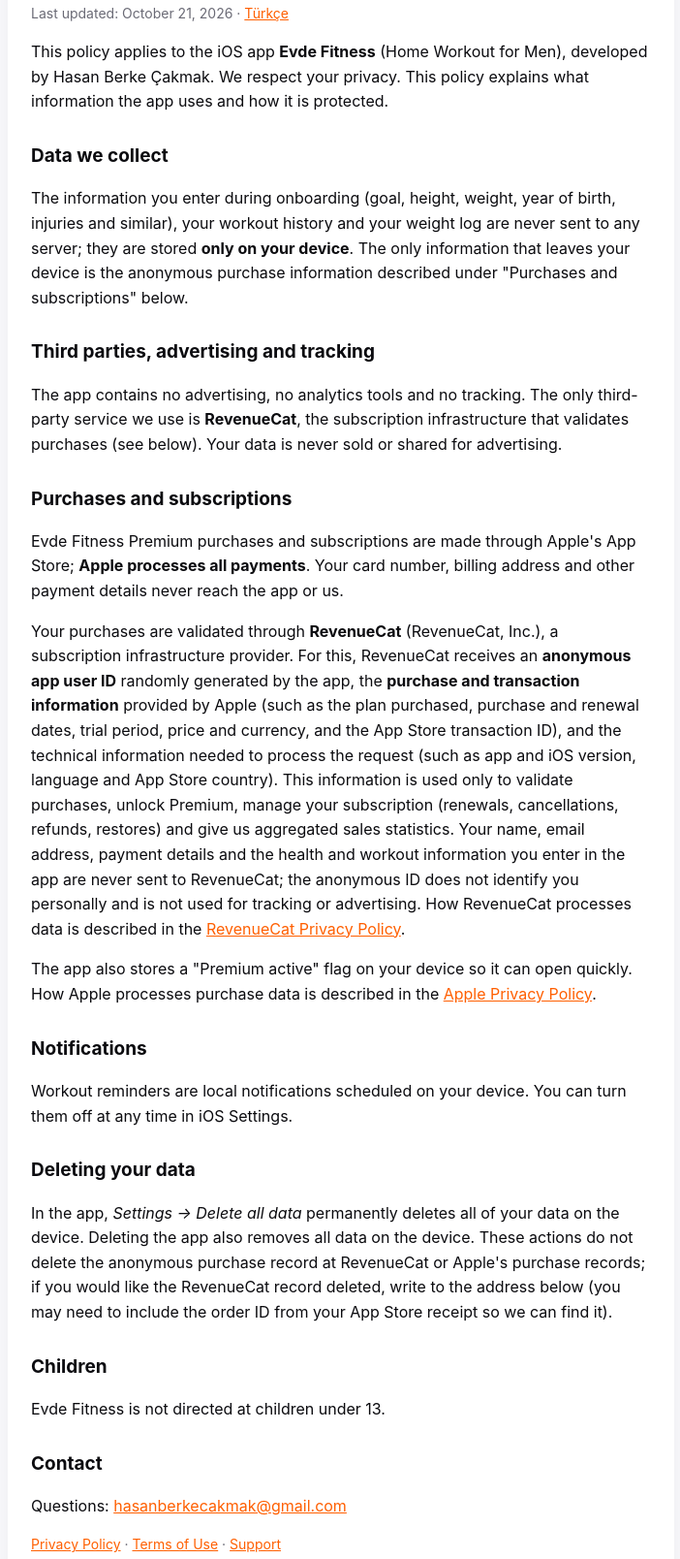
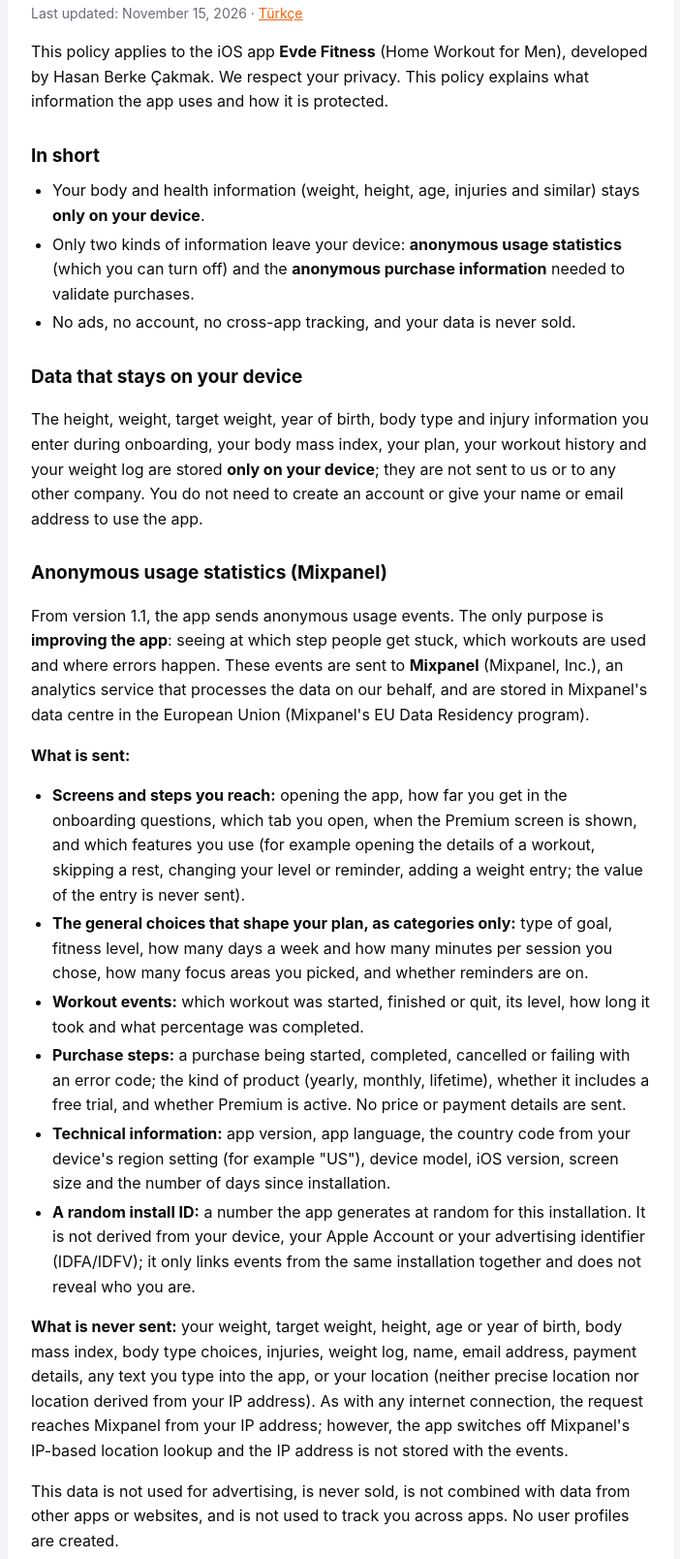
Before and after one commit to berkecakmak33/evdefitness-legal, a plain HTML site: page en/privacy-policy.html in a window 1280 px wide. Shown: the part 112-1720 px from the top of the page at 97% size, without its empty margins (288-990 px from the left). Drawn offline with Linux system fonts and the light colour scheme.

Commit message:
Revise privacy policy with new data usage details
Updated the privacy policy to reflect the latest changes regarding data usage and anonymous statistics.

```diff
--- a/en/privacy-policy.html
+++ b/en/privacy-policy.html
@@ -8,14 +8,37 @@ main { max-width: 720px; margin: 0 auto; padding: 32px 16px 64px; }
 h1 { font-size: 28px; margin: 0 0 4px; } h2 { font-size: 19px; margin: 28px 0 8px; }
 .brand { color: var(--orange); font-weight: 800; } .muted { color: var(--muted); font-size: 14px; }
 a { color: var(--orange); }
+ul { margin: 8px 0; padding-left: 22px; } li { margin: 4px 0; }
 </style></head><body><main><div class="card">
 <h1><span class="brand">Evde Fitness</span> Privacy Policy</h1>
-<p class="muted">Last updated: October 21, 2026 · <a href="../privacy-policy.html">Türkçe</a></p>
+<p class="muted">Last updated: November 15, 2026 · <a href="../privacy-policy.html">Türkçe</a></p>
 <p>This policy applies to the iOS app <strong>Evde Fitness</strong> (Home Workout for Men), developed by Hasan Berke Çakmak. We respect your privacy. This policy explains what information the app uses and how it is protected.</p>
-<h2>Data we collect</h2>
-<p>The information you enter during onboarding (goal, height, weight, year of birth, injuries and similar), your workout history and your weight log are never sent to any server; they are stored <strong>only on your device</strong>. The only information that leaves your device is the anonymous purchase information described under "Purchases and subscriptions" below.</p>
+<h2>In short</h2>
+<ul>
+<li>Your body and health information (weight, height, age, injuries and similar) stays <strong>only on your device</strong>.</li>
+<li>Only two kinds of information leave your device: <strong>anonymous usage statistics</strong> (which you can turn off) and the <strong>anonymous purchase information</strong> needed to validate purchases.</li>
+<li>No ads, no account, no cross-app tracking, and your data is never sold.</li>
+</ul>
+<h2>Data that stays on your device</h2>
+<p>The height, weight, target weight, year of birth, body type and injury information you enter during onboarding, your body mass index, your plan, your workout history and your weight log are stored <strong>only on your device</strong>; they are not sent to us or to any other company. You do not need to create an account or give your name or email address to use the app.</p>
+<h2>Anonymous usage statistics (Mixpanel)</h2>
+<p>From version 1.1, the app sends anonymous usage events. The only purpose is <strong>improving the app</strong>: seeing at which step people get stuck, which workouts are used and where errors happen. These events are sent to <strong>Mixpanel</strong> (Mixpanel, Inc.), an analytics service that processes the data on our behalf, and are stored in Mixpanel's data centre in the European Union (Mixpanel's EU Data Residency program).</p>
+<p><strong>What is sent:</strong></p>
+<ul>
+<li><strong>Screens and steps you reach:</strong> opening the app, how far you get in the onboarding questions, which tab you open, when the Premium screen is shown, and which features you use (for example opening the details of a workout, skipping a rest, changing your level or reminder, adding a weight entry; the value of the entry is never sent).</li>
+<li><strong>The general choices that shape your plan, as categories only:</strong> type of goal, fitness level, how many days a week and how many minutes per session you chose, how many focus areas you picked, and whether reminders are on.</li>
+<li><strong>Workout events:</strong> which workout was started, finished or quit, its level, how long it took and what percentage was completed.</li>
+<li><strong>Purchase steps:</strong> a purchase being started, completed, cancelled or failing with an error code; the kind of product (yearly, monthly, lifetime), whether it includes a free trial, and whether Premium is active. No price or payment details are sent.</li>
+<li><strong>Technical information:</strong> app version, app language, the country code from your device's region setting (for example "US"), device model, iOS version, screen size and the number of days since installation.</li>
+<li><strong>A random install ID:</strong> a number the app generates at random for this installation. It is not derived from your device, your Apple Account or your advertising identifier (IDFA/IDFV); it only links events from the same installation together and does not reveal who you are.</li>
+</ul>
+<p><strong>What is never sent:</strong> your weight, target weight, height, age or year of birth, body mass index, body type choices, injuries, weight log, name, email address, payment details, any text you type into the app, or your location (neither precise location nor location derived from your IP address). As with any internet connection, the request reaches Mixpanel from your IP address; however, the app switches off Mixpanel's IP-based location lookup and the IP address is not stored with the events.</p>
+<p>This data is not used for advertising, is never sold, is not combined with data from other apps or websites, and is not used to track you across apps. No user profiles are created.</p>
+<p><strong>How to turn it off:</strong> you can stop this at any time by switching off <em>Settings → Share usage statistics</em> in the app. When you switch it off, the app sends one last event noting that statistics were turned off, then stops recording and sending usage events, and the random install ID is reset. Every feature of the app keeps working the same way.</p>
+<p><strong>Retention:</strong> usage events are kept at Mixpanel for no longer than 2 years and are deleted automatically after that.</p>
+<p>How Mixpanel processes data is described in the <a href="https://mixpanel.com/legal/privacy-policy">Mixpanel Privacy Policy</a>.</p>
 <h2>Third parties, advertising and tracking</h2>
-<p>The app contains no advertising, no analytics tools and no tracking. The only third-party service we use is <strong>RevenueCat</strong>, the subscription infrastructure that validates purchases (see below). Your data is never sold or shared for advertising.</p>
+<p>The app contains no advertising and no cross-app tracking. The only third-party services we use are <strong>Mixpanel</strong> for anonymous usage statistics (see above) and <strong>RevenueCat</strong>, the subscription infrastructure that validates purchases (see below). Your data is never sold or shared for advertising.</p>
 <h2>Purchases and subscriptions</h2>
 <p>Evde Fitness Premium purchases and subscriptions are made through Apple's App Store; <strong>Apple processes all payments</strong>. Your card number, billing address and other payment details never reach the app or us.</p>
 <p>Your purchases are validated through <strong>RevenueCat</strong> (RevenueCat, Inc.), a subscription infrastructure provider. For this, RevenueCat receives an <strong>anonymous app user ID</strong> randomly generated by the app, the <strong>purchase and transaction information</strong> provided by Apple (such as the plan purchased, purchase and renewal dates, trial period, price and currency, and the App Store transaction ID), and the technical information needed to process the request (such as app and iOS version, language and App Store country). This information is used only to validate purchases, unlock Premium, manage your subscription (renewals, cancellations, refunds, restores) and give us aggregated sales statistics. Your name, email address, payment details and the health and workout information you enter in the app are never sent to RevenueCat; the anonymous ID does not identify you personally and is not used for tracking or advertising. How RevenueCat processes data is described in the <a href="https://www.revenuecat.com/privacy">RevenueCat Privacy Policy</a>.</p>
@@ -23,7 +46,10 @@ a { color: var(--orange); }
 <h2>Notifications</h2>
 <p>Workout reminders are local notifications scheduled on your device. You can turn them off at any time in iOS Settings.</p>
 <h2>Deleting your data</h2>
-<p>In the app, <em>Settings → Delete all data</em> permanently deletes all of your data on the device. Deleting the app also removes all data on the device. These actions do not delete the anonymous purchase record at RevenueCat or Apple's purchase records; if you would like the RevenueCat record deleted, write to the address below (you may need to include the order ID from your App Store receipt so we can find it).</p>
+<p>In the app, <em>Settings → Delete all data</em> permanently deletes all of your data on the device. Deleting the app also removes all data on the device, including the random install ID. These actions do not delete the anonymous purchase record at RevenueCat, Apple's purchase records or the anonymous usage events already sent to Mixpanel.</p>
+<p>If you would like the RevenueCat record deleted, write to the address below (you may need to include the order ID from your App Store receipt so we can find it). Because usage events carry only a random ID and we do not know who you are, we usually cannot find the events of one particular person; if you write to us anyway, we will look at what we can do and delete any records we can find. To stop new events from being sent, simply switch off <em>Settings → Share usage statistics</em>.</p>
+<h2>Changes to this policy</h2>
+<p>November 15, 2026 (version 1.1): added anonymous usage statistics (Mixpanel) and the option to turn them off. The previous version of the app did not collect usage statistics.</p>
 <h2>Children</h2>
 <p>Evde Fitness is not directed at children under 13.</p>
 <h2>Contact</h2>
```
